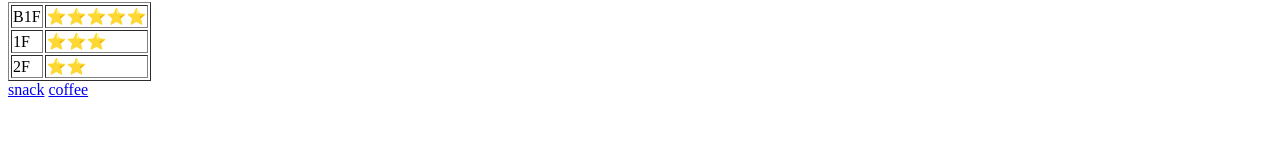
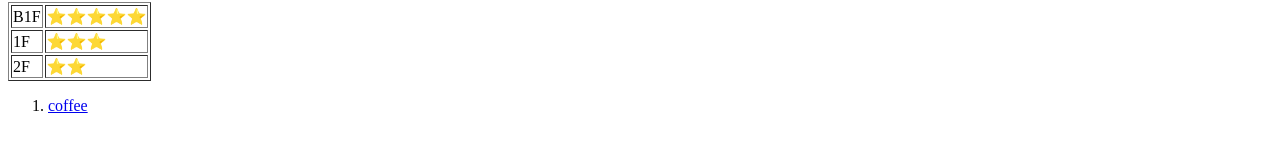
Before and after one commit to lucidshsn/cv_html, a plain HTML site: page index.html in a window 1280 px wide. Shown: the part 479-628 px from the top of the page. Drawn offline with Linux system fonts and the light colour scheme.

Commit message:
update index

```diff
--- a/index.html
+++ b/index.html
@@ -86,8 +86,9 @@
 
 
   <div class="order-list">
-    <a href="snack.html">snack</a>
-    <a href="coffee.html">coffee</a>
+    <ol>
+      <li><a href="coffee.html">coffee</a></li>
+    </ol>
   </div>
 </body>
 
```
